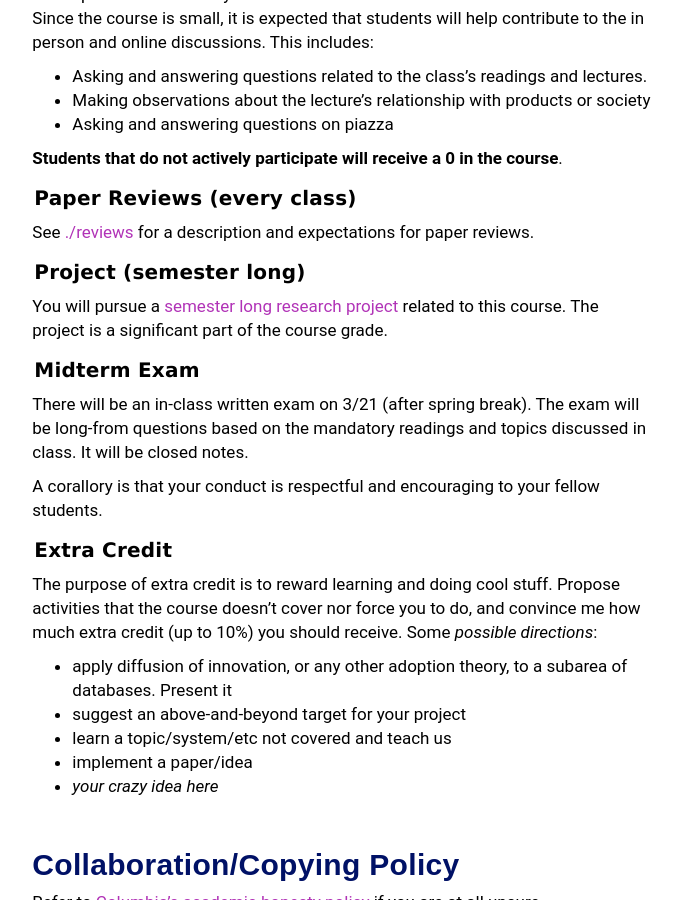
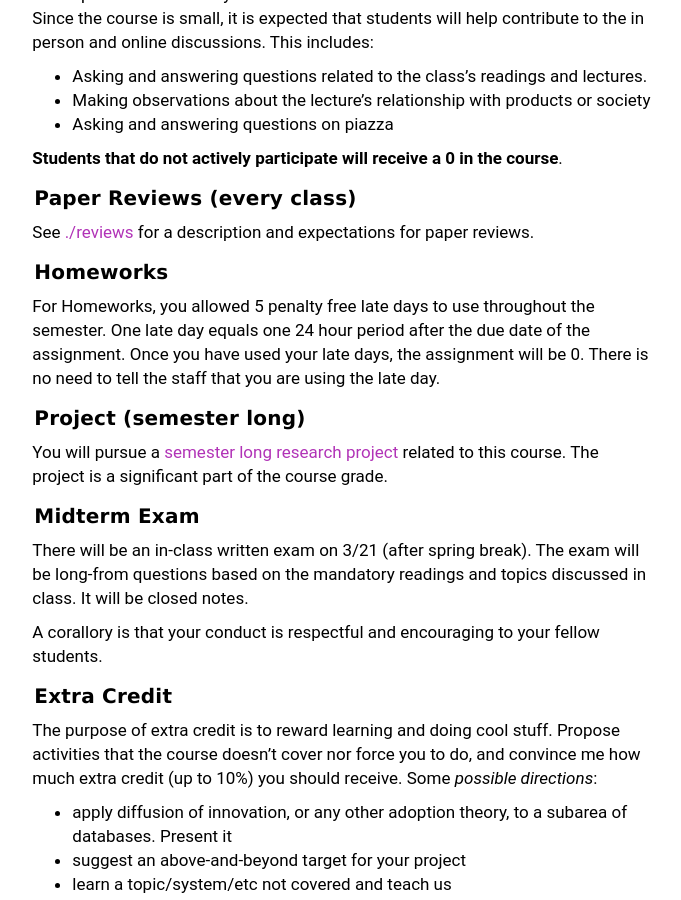
Before and after one commit to wzao1515/w6113.github.io, a Jekyll site: the page built from syllabus.md, in a window 1280 px wide and 900 px high, scrolled down 763 px. Shown: the whole window, without its empty margins (292-973 px from the left). Built offline with Jekyll 4.4.1, drawn with Linux system fonts in a browser that asks for light colours.

Commit message:
updated website

```diff
--- a/syllabus.md
+++ b/syllabus.md
@@ -42,7 +42,10 @@ See [./reviews](./reviews) for a description and expectations for paper reviews.
 
 
 
-<!--For assignments, you allowed 5 penalty free late days to use throughout the semester. One late day equals one 24 hour period after the due date of the assignment. Once you have used your late days, there will be a 20% penalty for each day an assignment is late. You do not need to explictly declare the use of late days; we will assign them to you in a way that is optimal for your grade when different assignments are worth different numbers of points. Late days may not be used for the final project.-->
+#### Homeworks
+
+
+For Homeworks, you allowed 5 penalty free late days to use throughout the semester. One late day equals one 24 hour period after the due date of the assignment. Once you have used your late days, the assignment will be 0.    There is no need to tell the staff that you are using the late day.
 
 
 
```
